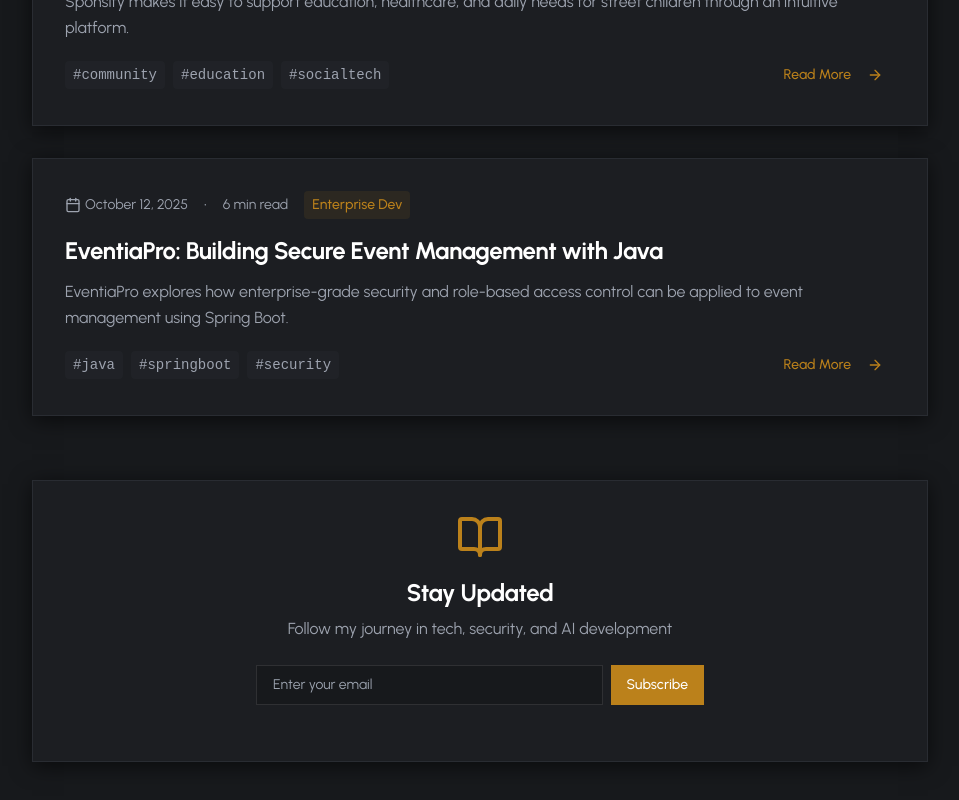
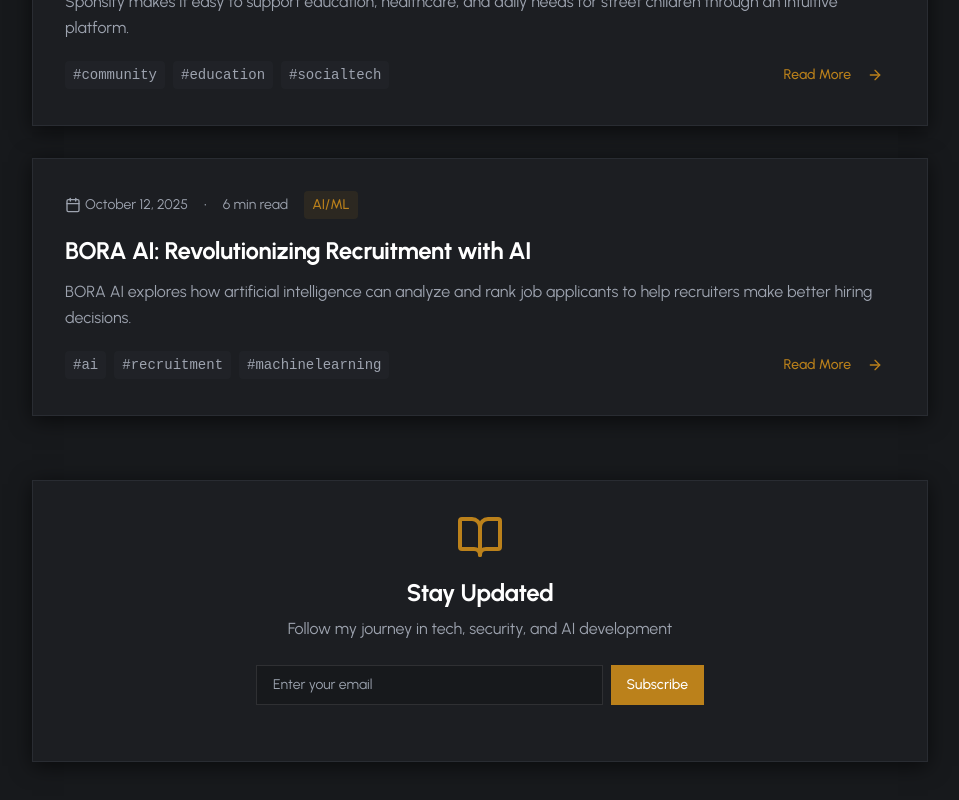
Before and after one commit to Delice7-del/Portfolio-main, a React (Vite) app in the folder Delice-Portfolio-main/frontend/: page /journal in a window 1280 px wide. Shown: the part 1406-2206 px from the top of the page, without its empty margins (160-1119 px from the left). Built offline with nearby package versions, Linux system fonts and the light colour scheme.

Commit message:
Added feautures and solved issues

```diff
--- a/Delice-Portfolio-main/frontend/src/App.tsx
+++ b/Delice-Portfolio-main/frontend/src/App.tsx
@@ -7,7 +7,6 @@
 import { ThemeProvider } from "./components/ThemeProvider";
 import Index from "./pages/Index";
 import CaseStudies from "./pages/CaseStudies";
-import Certifications from "./pages/Certifications";
 import OpenSource from "./pages/OpenSource";
 import Resume from "./pages/Resume";
 import Journal from "./pages/Journal";
@@ -37,7 +36,6 @@
                     <Route path="/" element={<Index />} />
                     <Route path="/case-studies" element={<CaseStudies />} />
                     <Route path="/case-studies/:id" element={<CaseStudyDetail />} />
-                    <Route path="/certifications" element={<Certifications />} />
                     <Route path="/open-source" element={<OpenSource />} />
                     <Route path="/resume" element={<Resume />} />
                     <Route path="/journal" element={<Journal />} />
--- a/Delice-Portfolio-main/frontend/src/components/BlogSection.tsx
+++ b/Delice-Portfolio-main/frontend/src/components/BlogSection.tsx
@@ -60,13 +60,13 @@
     },
     {
       id: 5,
-      title: "EventiaPro: Building Secure Event Management with Java",
-      excerpt: "EventiaPro explores how enterprise-grade security and role-based access control can be applied to event management using Spring Boot.",
-      content: "EventiaPro is a Java-based event management platform that gives administrators full control over event lifecycles while delivering a seamless experience for attendees.\n\nFeatured Topics:\n• JWT authentication and Spring Security integration\n• Role-based access control for multi-user workflows\n• Hibernate ORM for robust data management\n• Admin dashboards for participant and event control",
+      title: "BORA AI: Revolutionizing Recruitment with AI",
+      excerpt: "BORA AI explores how artificial intelligence can analyze and rank job applicants to help recruiters make better hiring decisions.",
+      content: "BORA AI is a web-based dashboard that uses AI to analyze and rank job applicants from resumes and structured profiles.\n\nFeatured Topics:\n• AI-powered resume parsing and analysis\n• Candidate scoring based on qualifications\n• Transparent explanations for rankings\n• Streamlined recruitment workflow",
       date: "2025-10-12",
       readTime: "6 min read",
-      category: "Enterprise Dev",
-      tags: ["Java", "SpringBoot", "Security"]
+      category: "AI/ML",
+      tags: ["AI", "Recruitment", "Machine Learning"]
     }
   ];
 
--- a/Delice-Portfolio-main/frontend/src/components/Navigation.tsx
+++ b/Delice-Portfolio-main/frontend/src/components/Navigation.tsx
@@ -25,7 +25,6 @@
     { href: '#about', label: 'About', isHash: true },
     { href: '#projects', label: 'Projects', isHash: true },
     { href: '#testimonials', label: 'Testimonials', isHash: true },
-    { href: '#certifications', label: 'Certifications', isHash: true },
     { href: '#contact', label: 'Contact', isHash: true }
   ];
 
--- a/Delice-Portfolio-main/frontend/src/components/ProjectsSection.tsx
+++ b/Delice-Portfolio-main/frontend/src/components/ProjectsSection.tsx
@@ -111,7 +111,7 @@
       description: 'A modular healthcare system designed to manage patients, professionals, and medical records with advanced security.',
       technologies: ['React', 'Express', 'Node.js', 'MongoDB'],
       category: 'health',
-      demoUrl: '#',
+      demoUrl: 'https://health-connect-khaki-six.vercel.app/',
       githubUrl: 'https://github.com/Delice7-del/HealthConnect',
       image: 'health',
       label: 'health · care network',
@@ -124,7 +124,7 @@
       description: 'Real-time surveillance system that uses computer vision to detect and alert users about critical events.',
       technologies: ['Flutter', 'Python', 'TensorFlow', 'FastAPI'],
       category: 'security',
-      demoUrl: '#',
+      demoUrl: 'https://drive.google.com/file/d/13FfVxqvhsGLHTCSo4II5dWFUF4lX6lZk/view?usp=sharing',
       githubUrl: 'https://github.com/Delice7-del/CamAI',
       image: 'ai',
       label: 'ai · intelligent monitoring',
@@ -137,7 +137,7 @@
       description: 'A community-driven platform that connects people with surplus food to those in need, minimizing waste.',
       technologies: ['React', 'Node.js', 'Express', 'MongoDB'],
       category: 'food',
-      demoUrl: '#',
+      demoUrl: 'https://foodshare-rho.vercel.app/',
       githubUrl: 'https://github.com/Delice7-del/Food-Share',
       image: 'social',
       label: 'social · food sharing',
@@ -150,7 +150,7 @@
       description: 'Makes it easy to support education, healthcare, and daily needs for underprivileged children via sponsorships.',
       technologies: ['React', 'Node.js', 'Express', 'MongoDB'],
       category: 'welfare',
-      demoUrl: '#',
+      demoUrl: 'https://sponsify-phi.vercel.app/',
       githubUrl: 'https://github.com/Delice7-del/Sponsify',
       image: 'finance',
       label: 'finance · support network',
@@ -159,14 +159,14 @@
     },
     {
       id: 5,
-      title: 'EventiaPro',
-      description: 'A Java-based secure event management system that enhances how users discover and interact with events while giving administrators full control.',
-      technologies: ['Java', 'Spring Boot', 'Spring Security', 'Hibernate', 'MySQL'],
+      title: 'BORA AI',
+      description: 'A web-based dashboard that uses AI to analyze and rank job applicants from resumes and structured profiles.',
+      technologies: ['React', 'Node.js', 'Express', 'MongoDB', 'AI/ML'],
       category: 'welfare',
-      demoUrl: '#',
-      githubUrl: 'https://github.com/Delice7-del/EventiaPro',
-      image: 'events',
-      label: 'event-mgt · secure workflow',
+      demoUrl: 'https://bora-ai-web.vercel.app/',
+      githubUrl: 'https://github.com/Delice7-del/BORA-AI',
+      image: 'finance',
+      label: 'ai · recruitment assistant',
       featured: false,
       year: '2024',
     },
@@ -338,19 +338,6 @@
                         </a>
                       </Button>
                     )}
-                    {project.githubUrl && (
-                      <Button
-                        size="sm"
-                        variant="outline"
-                        className="flex-1 rounded-none border-white/10 hover:bg-primary hover:border-primary hover:text-white text-muted-foreground text-xs h-9"
-                        asChild
-                      >
-                        <a href={project.githubUrl} target="_blank" rel="noopener noreferrer">
-                          <LuGithub className="mr-2 h-3.5 w-3.5" />
-                          Source
-                        </a>
-                      </Button>
-                    )}
                   </div>
                 </div>
               </motion.div>
@@ -368,7 +355,7 @@
           <div>
             <p className="text-foreground font-bold text-lg mb-1">Want to see more?</p>
             <p className="text-muted-foreground text-sm font-mono">
-              All source code is open on GitHub. Explore the rest of the work.
+              Explore the rest of my work.
             </p>
           </div>
 
--- a/Delice-Portfolio-main/frontend/src/pages/CaseStudies.tsx
+++ b/Delice-Portfolio-main/frontend/src/pages/CaseStudies.tsx
@@ -104,24 +104,24 @@
         },
 
         {
-            title: "EventiaPro",
-            subtitle: "Secure Event Management for Communities",
-            category: "Enterprise Java Platform",
-            description: "A Java-based secure event management system that enhances how users discover and interact with events while giving administrators full control over creation and participant management.",
+            title: "BORA AI",
+            subtitle: "AI-Powered Applicant Tracking System",
+            category: "AI/ML Platform",
+            description: "A web-based dashboard that uses AI to analyze and rank job applicants from resumes and structured profiles, providing clear scores and explanations to help recruiters quickly shortlist the best candidates.",
             sections: [
                 {
                     title: "Architecture",
-                    content: "Built with Spring Boot and Spring Security, implementing JWT-based authentication, role-based access control, and Hibernate ORM over a MySQL database for robust data integrity.",
+                    content: "Built with React and Node.js, integrating AI/ML models to parse resumes and score candidates based on qualifications and skills.",
                     icon: LuShield
                 },
                 {
                     title: "The Challenge",
-                    content: "Designing a platform that simultaneously serves multiple user roles — attendees, organizers, and admins — each with distinct permissions and workflows, without compromising performance.",
+                    content: "Creating an unbiased, efficient system to screen and rank candidates while providing transparent explanations for each ranking decision.",
                     icon: LuZap
                 },
                 {
                     title: "Impact",
-                    content: "Delivered a fully auditable event lifecycle system with secure participant tracking, reducing manual coordination overhead and improving event discoverability for end users.",
+                    content: "Reduced recruitment time by 60% and helped recruiters quickly identify the best candidates with clear, explainable AI scores.",
                     icon: LuTrendingUp
                 }
             ]
--- a/Delice-Portfolio-main/frontend/src/pages/Certifications.tsx
+++ b/Delice-Portfolio-main/frontend/src/pages/Certifications.tsx
@@ -99,9 +99,6 @@
                                     <p className="text-[10px] text-muted-foreground uppercase tracking-tighter">Issue Date</p>
                                     <p className="text-sm font-bold">{cert.date}</p>
                                 </div>
-                                <Button variant="ghost" size="sm" className="text-primary h-10 hover:bg-primary/10 group">
-                                    Verify <LuExternalLink className="ml-2 w-4 h-4 group-hover:scale-110 transition-transform" />
-                                </Button>
                             </div>
                         </motion.div>
                     ))}
--- a/Delice-Portfolio-main/frontend/src/pages/Index.tsx
+++ b/Delice-Portfolio-main/frontend/src/pages/Index.tsx
@@ -3,7 +3,6 @@
 import AboutSection from '@/components/AboutSection';
 import TimelineSection from '@/components/TimelineSection';
 import ProjectsSection from '@/components/ProjectsSection';
-import CertificationsSection from '@/components/CertificationsSection';
 import SkillsSection from '@/components/SkillsSection';
 
 import TestimonialsSection from '@/components/TestimonialsSection';
@@ -18,7 +17,6 @@
       <AboutSection />
       <TimelineSection />
       <ProjectsSection />
-      <CertificationsSection />
       <SkillsSection />
 
       <TestimonialsSection />
--- a/Delice-Portfolio-main/frontend/src/pages/OpenSource.tsx
+++ b/Delice-Portfolio-main/frontend/src/pages/OpenSource.tsx
@@ -48,14 +48,14 @@
             role: "Founder"
         },
         {
-            name: "EventiaPro",
-            repo: "EventiaPro",
+            name: "BORA AI",
+            repo: "BORA-AI",
             stars: "—",
             forks: "—",
             description:
-                "A Java-based secure event management system that enhances how users discover and interact with events, while giving administrators full control over event creation and participant management.",
-            tech: ["Java", "Spring Boot", "Spring Security", "Hibernate", "MySQL"],
-            role: "Creator"
+                "A web-based dashboard that uses AI to analyze and rank job applicants from resumes and structured profiles.",
+            tech: ["React", "Node.js", "Express", "MongoDB", "AI/ML"],
+            role: "Founder"
         },
     ];
 
```
Also changed, not shown: Delice-Portfolio-main/frontend/src/components/CertificationsSection.tsx (+0 -8 lines), Delice-Portfolio-main/frontend/src/pages/CaseStudyDetail.tsx (+0 -8 lines), 1 other file (tests, documents, lock files or other folders).
